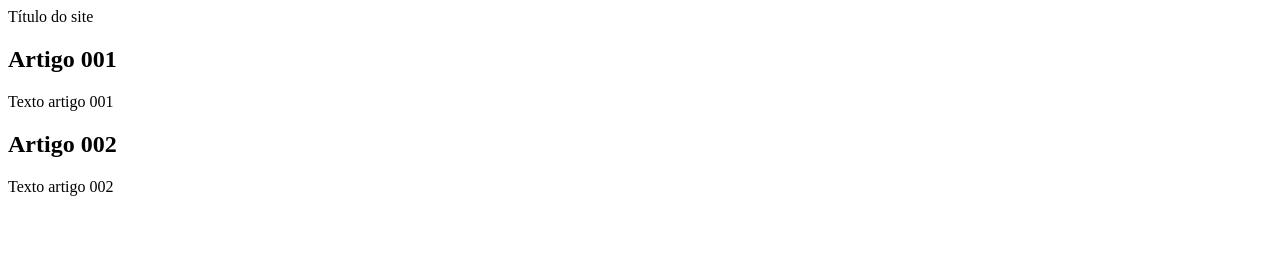
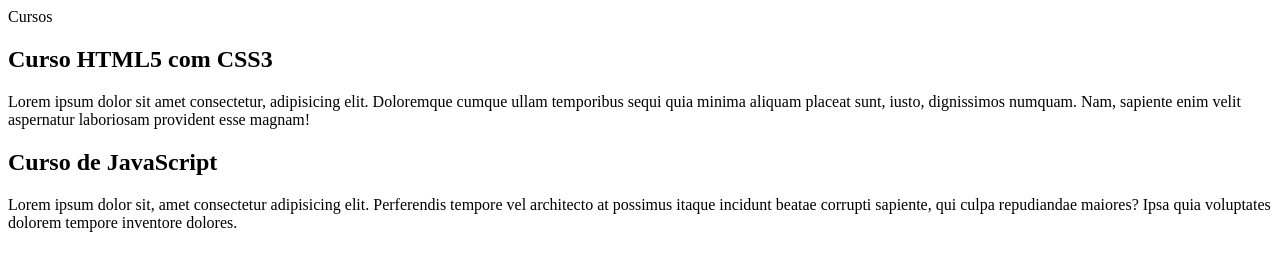
Before and after one commit to gustavo-fernandes/projeto-site, a plain HTML site: page index.html in a window 1280 px wide. Drawn offline with Linux system fonts and the light colour scheme.

Commit message:
escrevendo conteúdo

```diff
--- a/index.html
+++ b/index.html
@@ -10,14 +10,14 @@
 
 <body>
     <main>
-        <header>Título do site</header>
+        <header>Cursos</header>
         <article>
-            <h2>Artigo 001</h2>
-            <p>Texto artigo 001</p>
+            <h2>Curso HTML5 com CSS3</h2>
+            <p>Lorem ipsum dolor sit amet consectetur, adipisicing elit. Doloremque cumque ullam temporibus sequi quia minima aliquam placeat sunt, iusto, dignissimos numquam. Nam, sapiente enim velit aspernatur laboriosam provident esse magnam!</p>
         </article>
         <article>
-            <h2>Artigo 002</h2>
-            <p>Texto artigo 002</p>
+            <h2>Curso de JavaScript</h2>
+            <p>Lorem ipsum dolor sit, amet consectetur adipisicing elit. Perferendis tempore vel architecto at possimus itaque incidunt beatae corrupti sapiente, qui culpa repudiandae maiores? Ipsa quia voluptates dolorem tempore inventore dolores.</p>
         </article>
     </main>
 </body>
```
